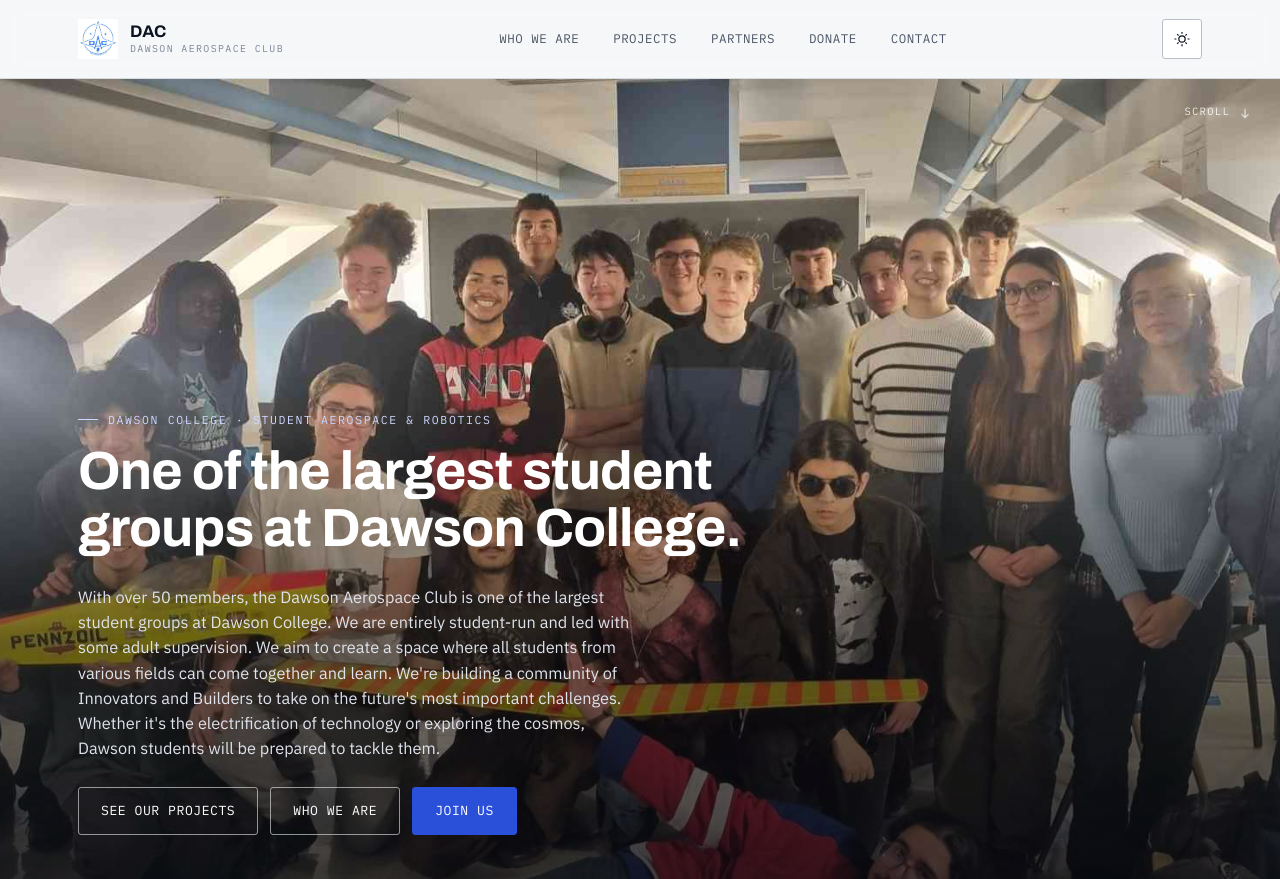
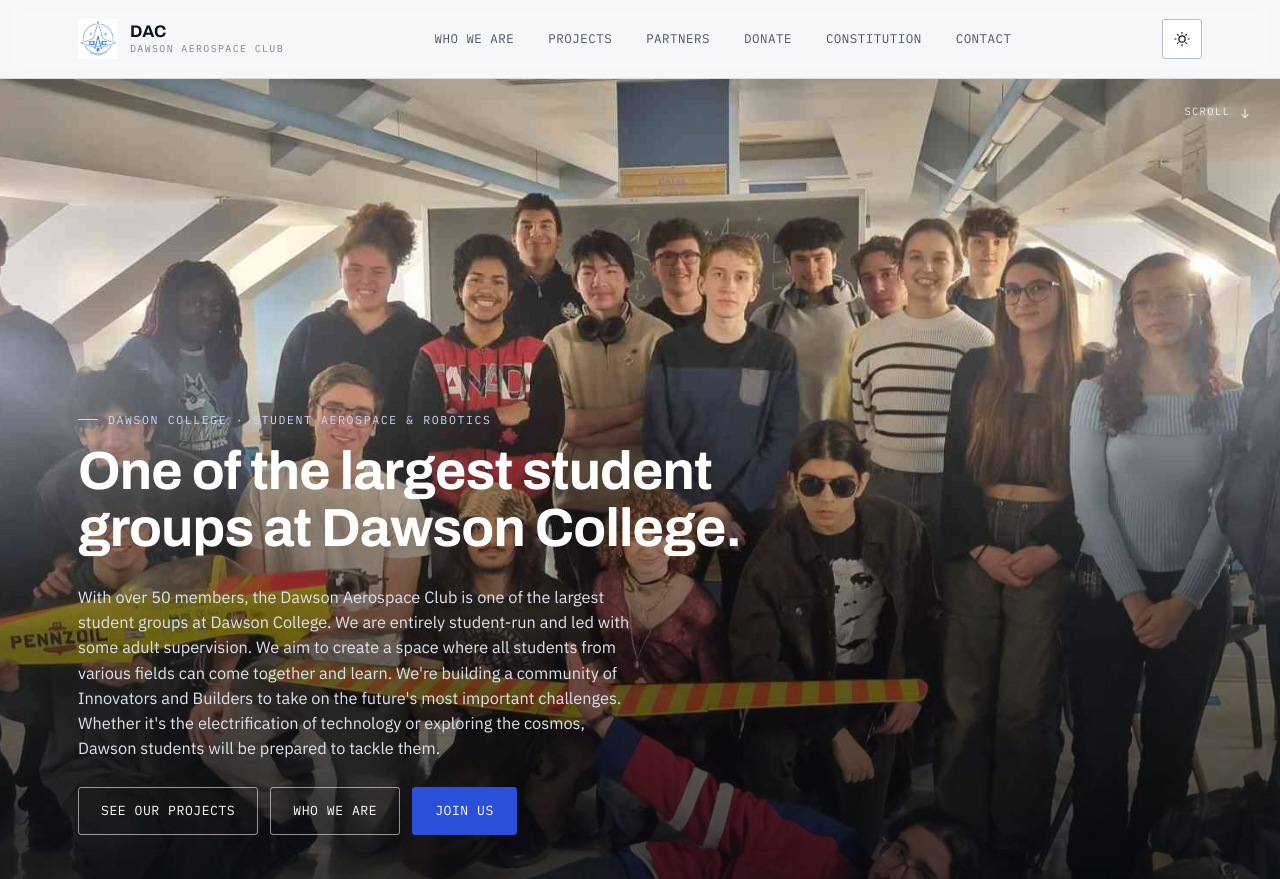
Before and after one commit to SaffronWare/DawsonAerospaceWebsiteV100000, a website: page index.html in a window 1280 px wide. Shown: the top 879 px of the page. Drawn offline with Linux system fonts and the light colour scheme.

Commit message:
Update index.html

```diff
--- a/index.html
+++ b/index.html
@@ -25,6 +25,7 @@
       <a href="#projects">Projects</a>
       <a href="#partners">Partners</a>
       <a href="#donate">Donate</a>
+      <a href="assets/constitution.pdf" target="_blank" rel="noopener">Constitution</a>
       <a href="#contact">Contact</a>
     </nav>
     <div class="header-actions">
@@ -42,6 +43,7 @@
     <a href="#projects">Projects</a>
     <a href="#partners">Partners</a>
     <a href="#donate">Donate</a>
+    <a href="assets/constitution.pdf" target="_blank" rel="noopener">Constitution</a>
     <a href="#contact">Contact</a>
   </div>
 </header>
@@ -446,6 +448,7 @@
         <a href="#who-we-are">Who We Are</a>
         <a href="#projects">Projects</a>
         <a href="#partners">Partners</a>
+        <a href="assets/constitution.pdf" target="_blank" rel="noopener">Constitution</a>
       </div>
       <div class="footer-col">
         <h4>Get Involved</h4>
```
